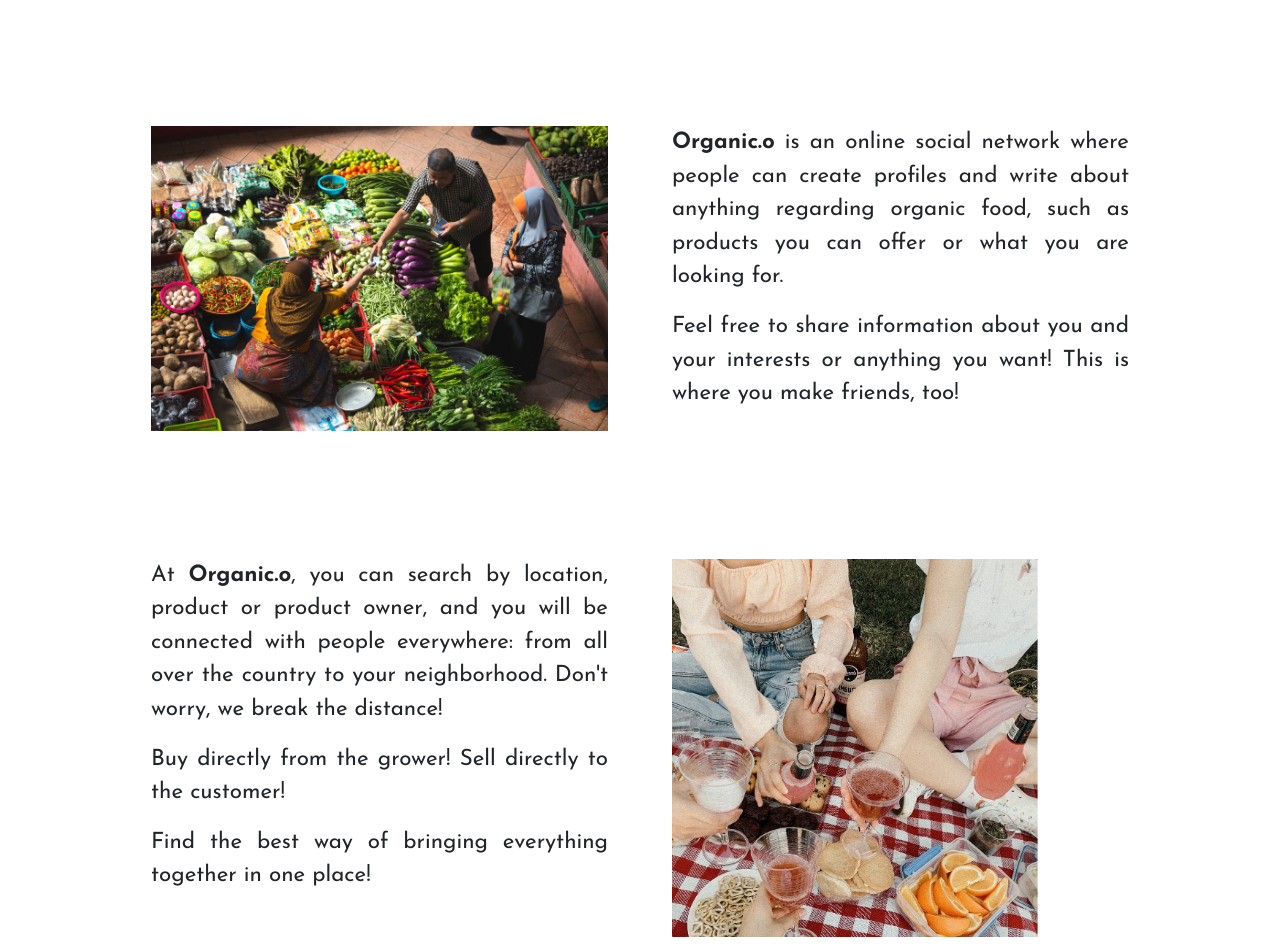
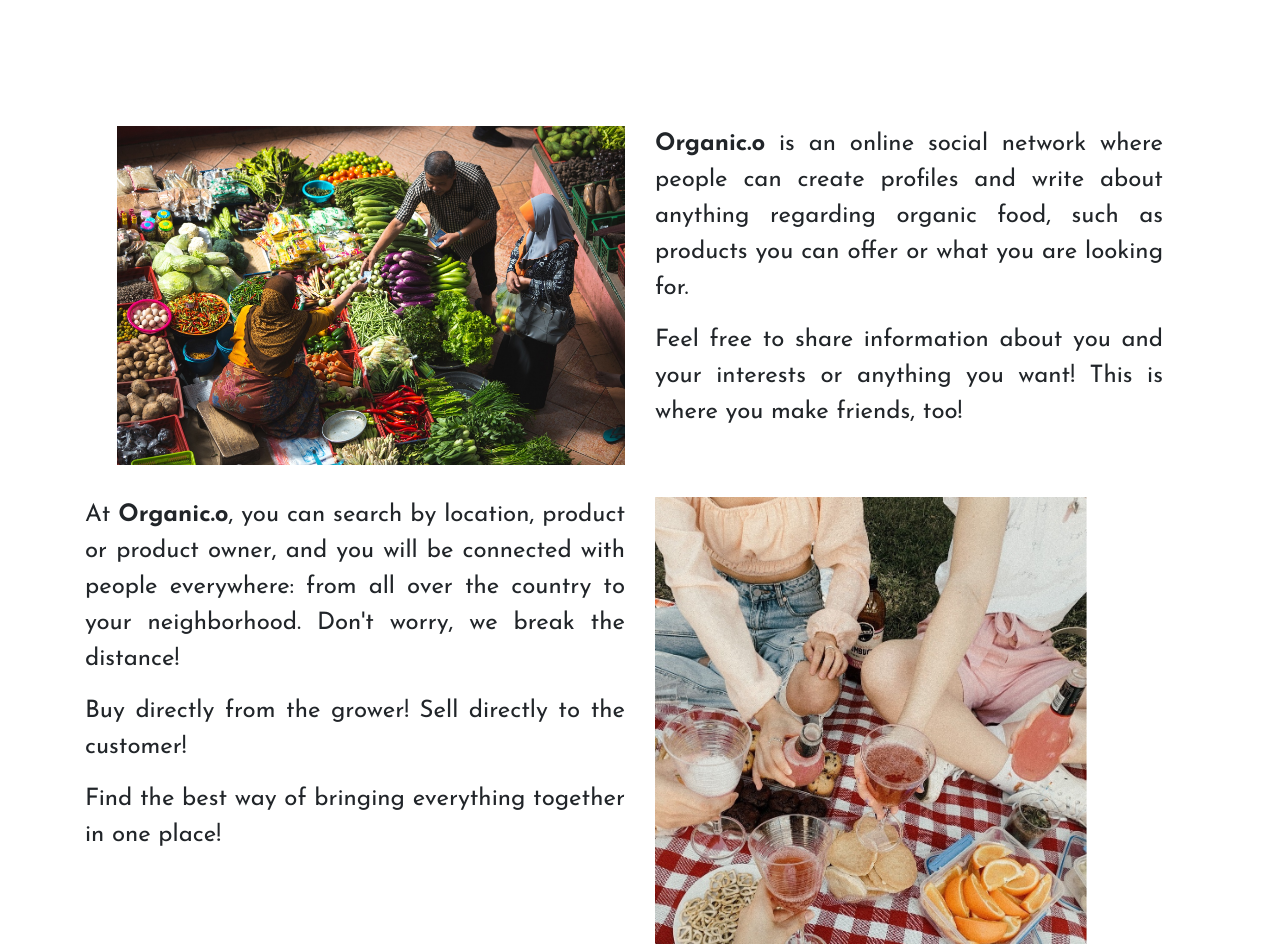
Before and after one commit to cataopriscila/organic.o, a React (Create React App) app: page / in a window 1280 px wide. Shown: the part 802-1752 px from the top of the page. Built offline with nearby package versions, Linux system fonts and the light colour scheme.

Commit message:
Styled the Description Section component

```diff
--- a/src/App.css
+++ b/src/App.css
@@ -76,13 +76,16 @@ section {
   backdrop-filter: blur(3px);
 }
 
-.padding {
+/*maybe call it space*/
+.padding, .space {
   padding: 2rem;
 }
 
 .imgProfile {
   border-radius: 50%;
 }
+
+
 
 .followUs {
     padding-top: 6rem;
@@ -135,10 +138,12 @@ section {
   background-color: #8d273e;
   border-color: #8d273e;
 }
-.description p {
-  font-size: 1.4rem;
+
+/*Description Section*/
+.description {
+  margin: 6rem 0;
+  font-size: 1.5rem;
 }
-
 
 .footer ul {
   display: flex;
--- a/src/Components/Description.js
+++ b/src/Components/Description.js
@@ -4,13 +4,13 @@ import Description2 from "../Images/description2.jpg";
 
 export default function Description() {
   return (
-    <div className="padding">
-      <Container className="description padding">
-        <Row className="padding">
-          <Col className="padding">
-            <img width="100%" src={Description2} alt="" />
+    <div className="description justify">
+      <Container>
+        <Row className="space">
+          <Col >
+            <img width="100%" src={Description2} alt="farming" />
           </Col>
-          <Col className="justify padding">
+          <Col>
             <p>
               <strong>Organic.o</strong> is an online social network where
               people can create profiles and write about anything regarding
@@ -23,8 +23,8 @@ export default function Description() {
             </p>
           </Col>
         </Row>
-        <Row className="padding">
-          <Col className="justify padding">
+        <Row>
+          <Col>
             <p>
               At <strong>Organic.o</strong>, you can search by location, product
               or product owner, and you will be connected with people
@@ -36,8 +36,8 @@ export default function Description() {
               Find the best way of bringing everything together in one place!
             </p>
           </Col>
-          <Col className="padding">
-            <img width="80%" src={Description1} alt="" />
+          <Col>
+            <img width="80%" src={Description1} alt="picnic" />
           </Col>
         </Row>
       </Container>
--- a/src/Components/Testimonials.js
+++ b/src/Components/Testimonials.js
@@ -25,7 +25,7 @@ export function Testimonials() {
   return (
     <>
       <section>
-        <Container className="padding center">
+        <Container className="center">
           <Row>
             <Col className="ml-auto mr-auto" md="10" xl="6">
               <h1 className="padding">Our social media is growing fast!</h1>
```
